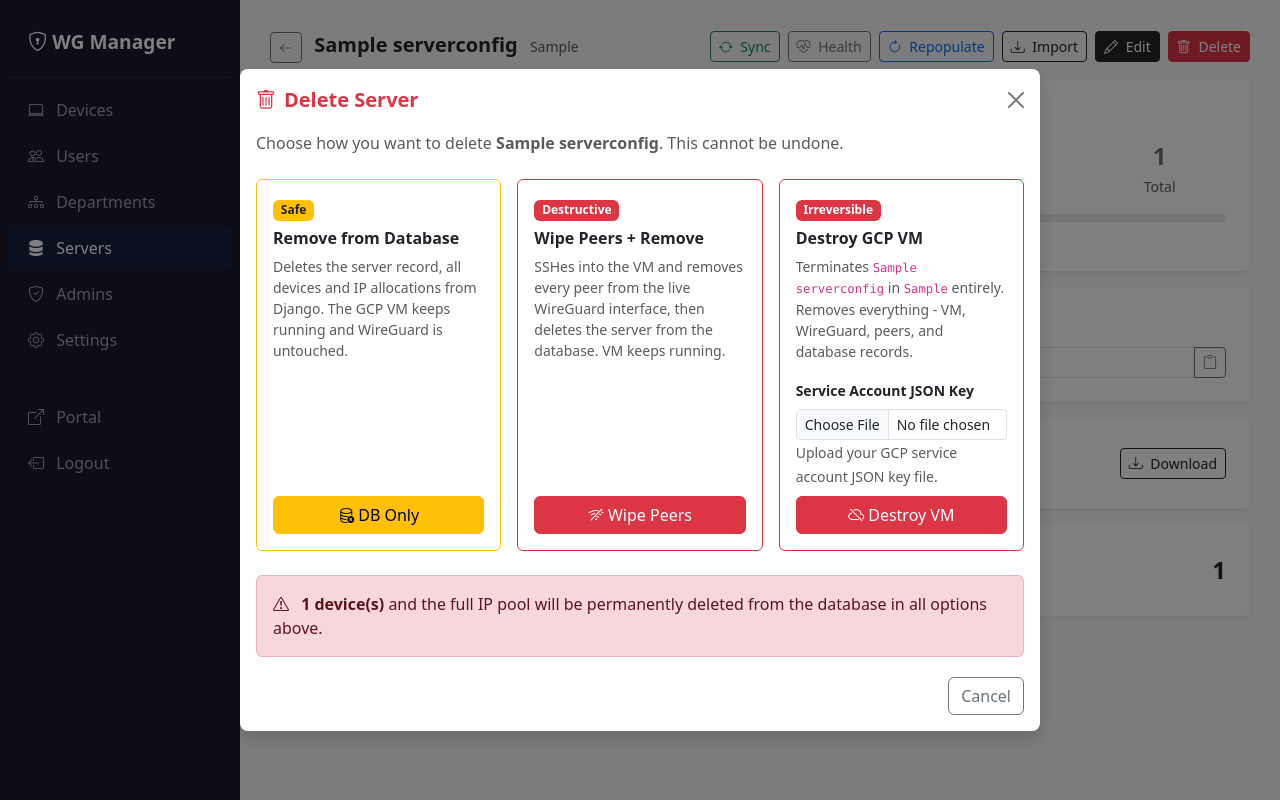
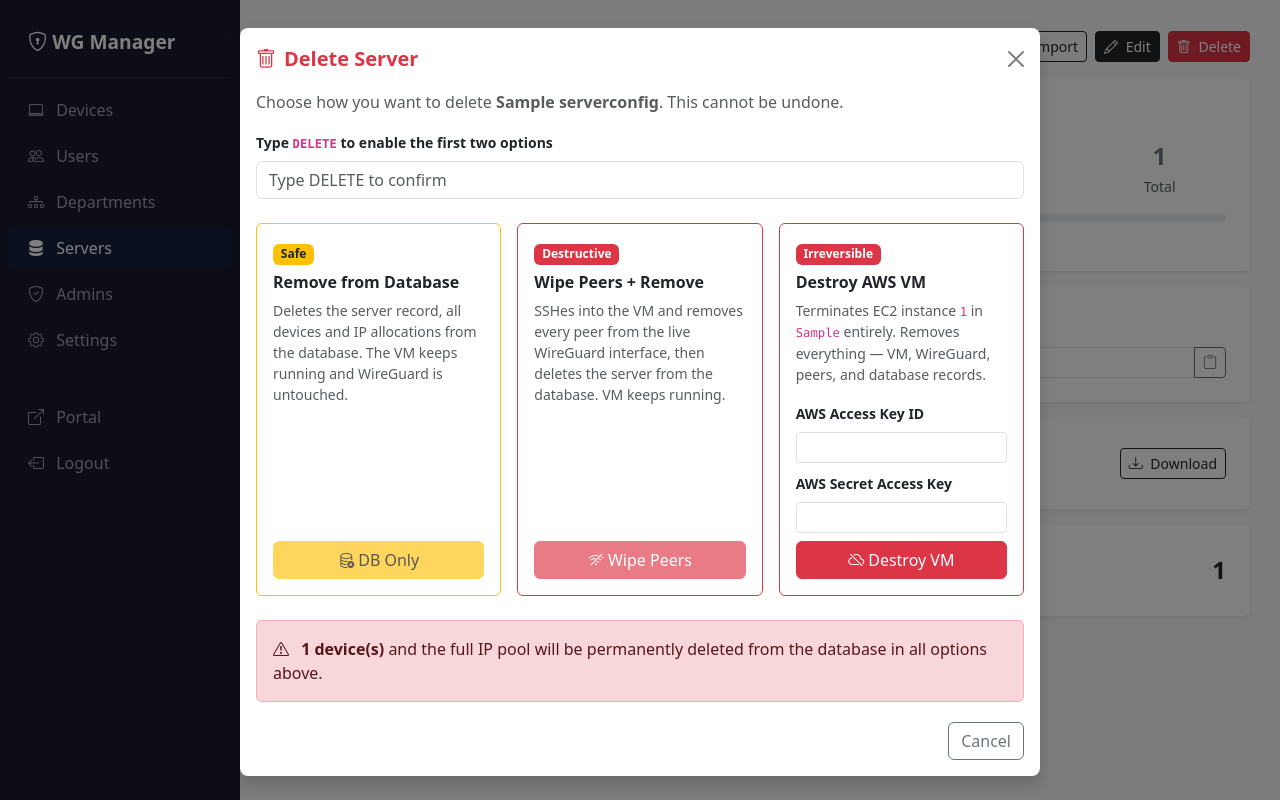
Before and after one commit to AbrOuma/vpn-management, a Django app: page /server/1/ in a window 1280 px wide, after a click on "Delete". Run offline with Django 5.2, Linux system fonts and the light colour scheme; a user stored in the database is signed in; tables that the repository leaves empty hold one stand-in row (values such as "Sample post").

Commit message:
minor changes

```diff
--- a/apps/server/views.py
+++ b/apps/server/views.py
@@ -140,7 +140,7 @@
     aws_secret_key = forms.CharField(max_length=200, label='AWS Secret Access Key', widget=forms.PasswordInput())
     aws_region     = forms.ChoiceField(choices=AWS_REGIONS, label='Region')
     instance_type  = forms.ChoiceField(choices=AWS_INSTANCE_TYPES, label='Instance Type')
-    ssh_user       = forms.CharField(max_length=100, label='SSH User', initial='admin', help_text='Default Debian user on EC2 is admin')
+    ssh_user = forms.CharField(max_length=100, label='SSH User', initial='ubuntu', help_text='Default user on Ubuntu EC2 is ubuntu')
     interface_name = forms.CharField(max_length=15, label='Interface Name', initial='wg0')
     listen_port    = forms.IntegerField(label='Listen Port', initial=51820)
     vpn_subnet     = forms.CharField(max_length=20, label='VPN Subnet', initial='10.0.0.0/24')
--- a/templates/server/overview.html
+++ b/templates/server/overview.html
@@ -43,12 +43,10 @@
     </div>
 </div>
 
-<!-- Inline result banner -->
 <div id="actionResult" class="d-none alert mb-3"></div>
 
 <div class="row g-4">
 
-    <!-- Server details -->
     <div class="col-md-6">
         <div class="card border-0 shadow-sm">
             <div class="card-body p-4">
@@ -96,15 +94,23 @@
                         <td><code>{{ server.gcp_zone }}</code></td>
                     </tr>
                     {% endif %}
+                    {% if server.aws_instance_id %}
+                    <tr>
+                        <td class="text-muted">AWS Instance</td>
+                        <td><code>{{ server.aws_instance_id }}</code></td>
+                    </tr>
+                    <tr>
+                        <td class="text-muted">AWS Region</td>
+                        <td><code>{{ server.aws_region }}</code></td>
+                    </tr>
+                    {% endif %}
                 </table>
             </div>
         </div>
     </div>
 
-    <!-- Right column -->
     <div class="col-md-6">
 
-        <!-- IP Pool -->
         <div class="card border-0 shadow-sm">
             <div class="card-body p-4">
                 <h6 class="fw-bold mb-3">IP Pool</h6>
@@ -132,7 +138,6 @@
             </div>
         </div>
 
-        <!-- Public key -->
         <div class="card border-0 shadow-sm mt-3">
             <div class="card-body p-4">
                 <h6 class="fw-bold mb-3">Server Public Key</h6>
@@ -151,7 +156,6 @@
             </div>
         </div>
 
-        <!-- SSH Key -->
         <div class="card border-0 shadow-sm mt-3">
             <div class="card-body p-4 d-flex justify-content-between align-items-center">
                 <div>
@@ -176,7 +180,6 @@
             </div>
         </div>
 
-        <!-- Devices -->
         <div class="card border-0 shadow-sm mt-3">
             <div class="card-body p-4 d-flex justify-content-between align-items-center">
                 <div>
@@ -190,7 +193,7 @@
     </div>
 </div>
 
-<!-- Delete Modal - 3 options -->
+<!-- Delete Modal -->
 <div class="modal fade" id="deleteServerModal" tabindex="-1">
     <div class="modal-dialog modal-dialog-centered modal-lg">
         <div class="modal-content border-0 shadow">
@@ -201,10 +204,21 @@
                 <button type="button" class="btn-close" data-bs-dismiss="modal"></button>
             </div>
             <div class="modal-body">
-                <p class="text-muted mb-4">
+                <p class="text-muted mb-3">
                     Choose how you want to delete <strong>{{ server.name }}</strong>.
                     This cannot be undone.
                 </p>
+
+                <div class="mb-4">
+                    <label class="form-label fw-semibold small">
+                        Type <code>DELETE</code> to enable the first two options
+                    </label>
+                    <input type="text"
+                           id="deleteConfirmInput"
+                           class="form-control"
+                           placeholder="Type DELETE to confirm"
+                           autocomplete="off">
+                </div>
 
                 <div class="row g-3">
 
@@ -217,14 +231,16 @@
                                     <h6 class="fw-bold">Remove from Database</h6>
                                     <p class="text-muted small mb-0">
                                         Deletes the server record, all devices and IP
-                                        allocations from Django. The GCP VM keeps running
+                                        allocations from the database. The VM keeps running
                                         and WireGuard is untouched.
                                     </p>
                                 </div>
                                 <div class="mt-auto">
                                     <form method="post" action="{% url 'server:delete' server.pk %}">
                                         {% csrf_token %}
-                                        <button type="submit" class="btn btn-warning w-100">
+                                        <button type="submit"
+                                                class="btn btn-warning w-100 confirmed-btn"
+                                                disabled>
                                             <i class="bi bi-database-x me-1"></i>DB Only
                                         </button>
                                     </form>
@@ -249,7 +265,9 @@
                                 <div class="mt-auto">
                                     <form method="post" action="{% url 'server:wipe_peers' server.pk %}">
                                         {% csrf_token %}
-                                        <button type="submit" class="btn btn-danger w-100">
+                                        <button type="submit"
+                                                class="btn btn-danger w-100 confirmed-btn"
+                                                disabled>
                                             <i class="bi bi-wifi-off me-1"></i>Wipe Peers
                                         </button>
                                     </form>
@@ -260,48 +278,58 @@
 
                     <!-- Option 3: Destroy VM -->
                     <div class="col-md-4">
-                        <div class="card h-100 {% if server.gcp_instance_name %}border-danger{% else %}border-secondary opacity-75{% endif %}">
+                        {% if server.aws_instance_id or server.gcp_instance_name %}
+                            <div class="card border-danger h-100">
                                 <div class="card-body d-flex flex-column">
                                     <div class="mb-3">
-                                    {% if server.gcp_instance_name %}
                                         <span class="badge bg-danger mb-2">Irreversible</span>
-                                    {% else %}
-                                        <span class="badge bg-secondary mb-2">Not Available</span>
-                                    {% endif %}
-                                    <h6 class="fw-bold {% if not server.gcp_instance_name %}text-muted{% endif %}">
-                                        Destroy GCP VM
+                                        <h6 class="fw-bold">
+                                            Destroy {% if server.aws_instance_id %}AWS{% else %}GCP{% endif %} VM
                                         </h6>
                                         <p class="text-muted small mb-0">
-                                        {% if server.gcp_instance_name %}
+                                            {% if server.aws_instance_id %}
+                                                Terminates EC2 instance
+                                                <code>{{ server.aws_instance_id }}</code>
+                                                in <code>{{ server.aws_region }}</code> entirely.
+                                            {% else %}
                                                 Terminates <code>{{ server.gcp_instance_name }}</code>
                                                 in <code>{{ server.gcp_zone }}</code> entirely.
-                                            Removes everything - VM, WireGuard, peers, and database records.
-                                        {% else %}
-                                            Only available for servers provisioned through Django
-                                            using the Create GCP VM flow.
                                             {% endif %}
+                                            Removes everything — VM, WireGuard, peers, and database records.
                                         </p>
                                     </div>
                                     <div class="mt-auto">
-                                    {% if server.gcp_instance_name %}
                                         <form method="post"
                                               action="{% url 'server:destroy_vm' server.pk %}"
                                               id="destroyVmForm"
                                               enctype="multipart/form-data">
                                             {% csrf_token %}
+                                            {% if server.aws_instance_id %}
                                                 <div class="mb-2">
-                                                <label class="form-label small fw-bold">
-                                                    Service Account JSON Key
-                                                </label>
+                                                    <label class="form-label small fw-bold">AWS Access Key ID</label>
+                                                    <input type="text"
+                                                           name="aws_access_key"
+                                                           class="form-control form-control-sm"
+                                                           required>
+                                                </div>
+                                                <div class="mb-2">
+                                                    <label class="form-label small fw-bold">AWS Secret Access Key</label>
+                                                    <input type="password"
+                                                           name="aws_secret_key"
+                                                           class="form-control form-control-sm"
+                                                           required>
+                                                </div>
+                                            {% else %}
+                                                <div class="mb-2">
+                                                    <label class="form-label small fw-bold">Service Account JSON Key</label>
                                                     <input type="file"
                                                            name="sa_json_file"
                                                            class="form-control form-control-sm"
                                                            accept=".json"
                                                            required>
-                                                <small class="text-muted">
-                                                    Upload your GCP service account JSON key file.
-                                                </small>
+                                                    <small class="text-muted">Upload your GCP service account JSON key file.</small>
                                                 </div>
+                                            {% endif %}
                                             <button type="submit" class="btn btn-danger w-100 submit-btn">
                                                 <span class="spinner d-none spinner-border spinner-border-sm me-1"></span>
                                                 <span class="btn-label">
@@ -309,14 +337,28 @@
                                                 </span>
                                             </button>
                                         </form>
+                                    </div>
+                                </div>
+                            </div>
                         {% else %}
+                            <div class="card border-secondary opacity-75 h-100">
+                                <div class="card-body d-flex flex-column">
+                                    <div class="mb-3">
+                                        <span class="badge bg-secondary mb-2">Not Available</span>
+                                        <h6 class="fw-bold text-muted">Destroy VM</h6>
+                                        <p class="text-muted small mb-0">
+                                            Only available for servers provisioned through
+                                            WG Manager using the Create GCP VM or Create AWS VM flow.
+                                        </p>
+                                    </div>
+                                    <div class="mt-auto">
                                         <button class="btn btn-secondary w-100" disabled>
                                             <i class="bi bi-cloud-slash me-1"></i>Not Available
                                         </button>
-                                    {% endif %}
                                     </div>
                                 </div>
                             </div>
+                        {% endif %}
                     </div>
 
                 </div>
@@ -388,10 +430,10 @@
         if (data.ip_free === undefined) return;
         const total   = data.ip_free + data.ip_assigned;
         const percent = total > 0 ? Math.round((data.ip_assigned / total) * 100) : 0;
-        document.querySelector('.ip-free').textContent    = data.ip_free;
+        document.querySelector('.ip-free').textContent     = data.ip_free;
         document.querySelector('.ip-assigned').textContent = data.ip_assigned;
-        document.querySelector('.ip-total').textContent   = total;
-        document.querySelector('.ip-percent').textContent = percent + '% of pool in use';
+        document.querySelector('.ip-total').textContent    = total;
+        document.querySelector('.ip-percent').textContent  = percent + '% of pool in use';
         const bar = document.querySelector('.progress-bar');
         if (bar) bar.style.width = percent + '%';
     }
@@ -423,14 +465,12 @@
         }
     }
 
-    // Sync and Health buttons
     document.querySelectorAll('.ajax-action').forEach(btn => {
         btn.addEventListener('click', function () {
             runAjax(this.dataset.url, this);
         });
     });
 
-    // Repopulate confirm button inside modal
     repopulateConfirmBtn.addEventListener('click', function () {
         const modal = bootstrap.Modal.getInstance(
             document.getElementById('repopulateConfirmModal')
@@ -439,7 +479,6 @@
         runAjax('{% url "server:ajax_repopulate" server.pk %}', this);
     });
 
-    // Loading state for all delete/action forms in modals
     document.querySelectorAll('.modal form').forEach(function (form) {
         form.addEventListener('submit', function () {
             const btn = form.querySelector('button[type="submit"]');
@@ -449,7 +488,6 @@
         });
     });
 
-    // Loading state for destroy VM form
     const destroyForm = document.getElementById('destroyVmForm');
     if (destroyForm) {
         destroyForm.addEventListener('submit', function () {
@@ -461,6 +499,22 @@
             btn.disabled = true;
         });
     }
+
+    // DELETE confirmation input
+    const deleteInput   = document.getElementById('deleteConfirmInput');
+    const confirmedBtns = document.querySelectorAll('.confirmed-btn');
+
+    if (deleteInput) {
+        deleteInput.addEventListener('input', function () {
+            const confirmed = this.value === 'DELETE';
+            confirmedBtns.forEach(btn => btn.disabled = !confirmed);
+        });
+
+        document.getElementById('deleteServerModal').addEventListener('hidden.bs.modal', function () {
+            deleteInput.value = '';
+            confirmedBtns.forEach(btn => btn.disabled = true);
+        });
+    }
 })();
 </script>
 
```
Also changed, not shown: wireguard/provisioner.py (+5 -10 lines). Lines whose indentation alone changed are shown as unchanged.
